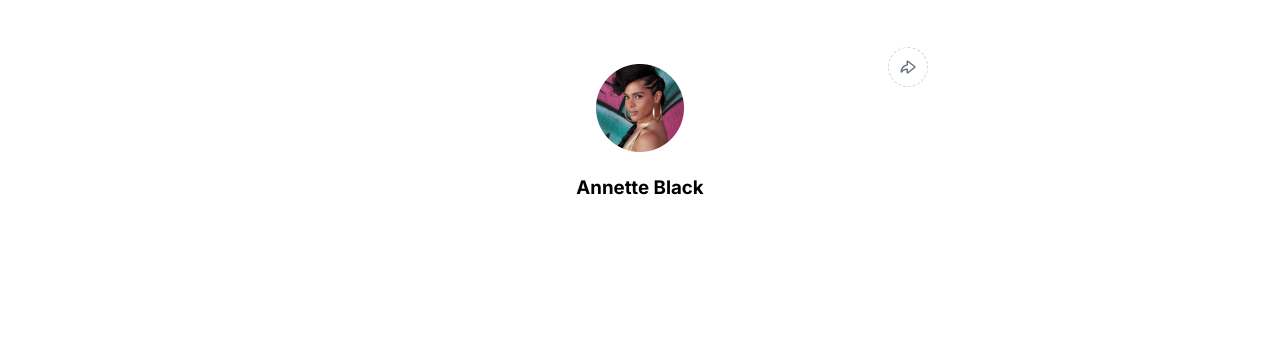
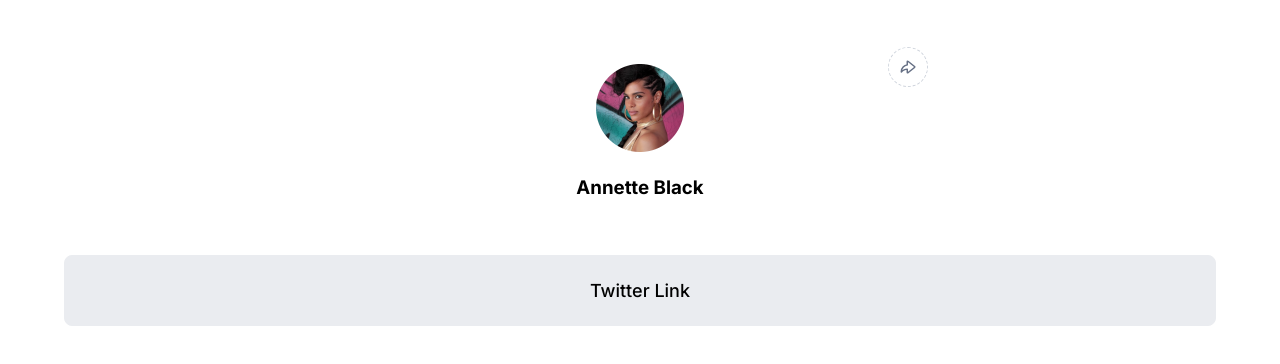
Before and after one commit to alvinokafor/hng-linktree, a React (Vite) app: page / in a window 1280 px wide. Shown: the top 364 px of the page. Built offline with nearby package versions, Linux system fonts and the light colour scheme.

Commit message:
ui: button component added

```diff
--- a/src/App.jsx
+++ b/src/App.jsx
@@ -1,9 +1,14 @@
 import Header from "./components/Header";
+import Button from "./components/Button";
 
 function App() {
   return (
     <div className="App">
       <Header />
+      <section className="btn-section">
+        <Button />
+      </section>
+
     </div>
   );
 }
--- a/src/components/Button.css
+++ b/src/components/Button.css
@@ -0,0 +1,18 @@
+button {
+    width: 90%;
+    padding-block: 24px;
+    cursor: pointer;
+    font-size: 1.125rem;
+    font-family: inherit;
+    font-weight: 500;
+    border-radius: 8px;
+    border: 1px solid #EAECF0;
+    outline: none;
+    background-color: #EAECF0;
+    transition: all 200ms ease-in;
+}
+
+button:hover {
+    border: 1px solid #98A2B3;
+    outline: none;
+}
--- a/src/components/Button.jsx
+++ b/src/components/Button.jsx
@@ -0,0 +1,9 @@
+import './Button.css';
+
+const Button = () => {
+    return (
+        <button>Twitter Link</button>
+    )
+}
+
+export default Button;
--- a/src/index.css
+++ b/src/index.css
@@ -16,3 +16,7 @@ img {
   width: 100%;
   background-repeat: no-repeat;
 }
+
+.btn-section {
+  text-align: center;
+}
```
